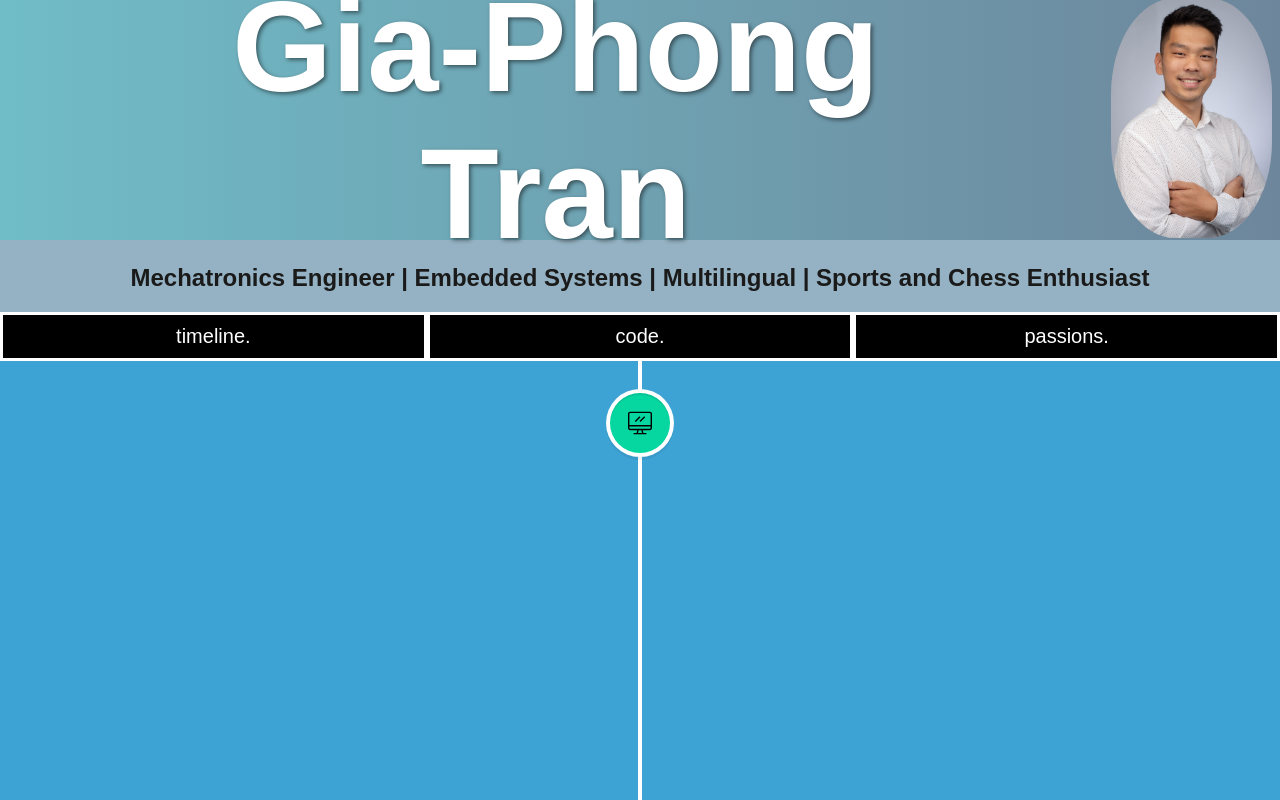
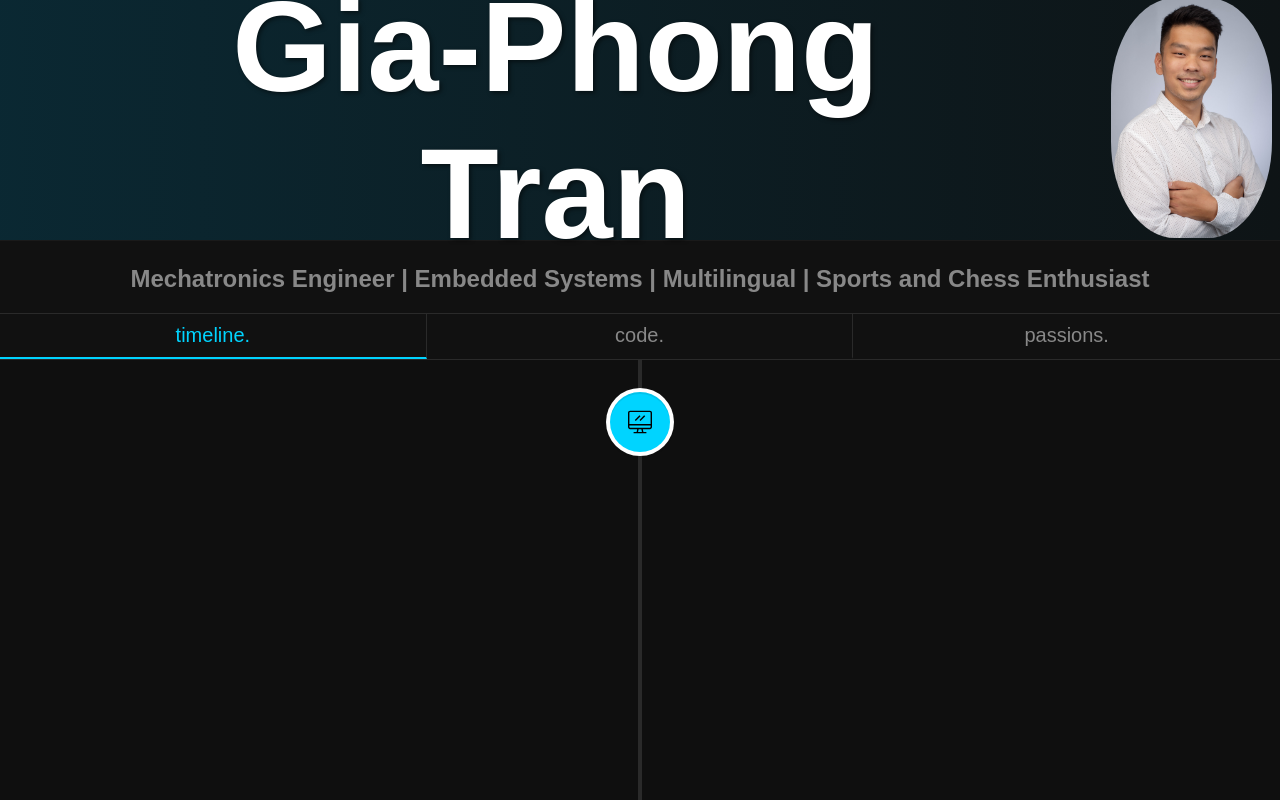
Before and after one commit to G-Phong/g-phong.github.io, a React (Create React App) app: page / in a window 1280 px wide. Shown: the top 800 px of the page. Built offline with nearby package versions, Linux system fonts and the light colour scheme.

Commit message:
Fix #3: Dark mode redesign with Electric Cyan accent

```diff
--- a/src/App.css
+++ b/src/App.css
@@ -1,8 +1,8 @@
 body {
-  background: #3da3d5;
+  background: #0f0f0f;
   font-family: "Montserrat", sans-serif;
   font-size: 16px;
-  color: rgb(53, 53, 53);
+  color: #e0e0e0;
 }
 
 h3 {
@@ -10,9 +10,25 @@ h3 {
 }
 
 .vertical-timeline-element-content {
-  box-shadow: 0 0.25em 0.5em 0 rgba(0, 0, 0, 0.25),
-    0 0.4em 1.25em 0 rgba(0, 0, 0, 0.15) !important;
+  background: #1a1a1a !important;
+  box-shadow: 0 0.25em 0.5em 0 rgba(0, 0, 0, 0.5),
+    0 0.4em 1.25em 0 rgba(0, 0, 0, 0.3) !important;
   padding: 2em 3em !important;
+}
+
+.vertical-timeline-element-content .vertical-timeline-element-title,
+.vertical-timeline-element-content .vertical-timeline-element-subtitle,
+.vertical-timeline-element-content p,
+.vertical-timeline-element-content li {
+  color: #e0e0e0 !important;
+}
+
+.vertical-timeline::before {
+  background: #2a2a2a !important;
+}
+
+.vertical-timeline-element-content-arrow {
+  border-right-color: #1a1a1a !important;
 }
 
 .date {
@@ -54,7 +70,7 @@ h3 {
   .vertical-timeline-element-date {
     display: block !important;
     float: none !important;
-    color: rgb(44, 44, 44);
+    color: #888888 !important;
     margin-top: 1.5em;
   }
 }
@@ -76,7 +92,7 @@ h3 {
   height: 180px;
   object-fit: contain;
   display: block;
-  background-color: #f5f5f5;
+  background-color: #111111;
 }
 
 .buttons-container {
@@ -85,26 +101,40 @@ h3 {
 }
 
 .navigation-bar {
-  background-color: #184257;
+  background-color: #111111;
   display: flex;
   justify-content: space-between;
   align-items: center;
   padding: 0;
+  border-bottom: 1px solid #2a2a2a;
 }
 
 .nav-button {
   flex-grow: 1;
-  width: calc(100% / 3); /* Aufteilen in 3 gleich große Teile */
+  width: calc(100% / 3);
   padding: 10px 0;
-  background-color: black;
-  color: white;
-  border: solid;
+  background-color: #111111;
+  color: #888888;
+  border: none;
+  border-right: 1px solid #2a2a2a;
+  border-bottom: 2px solid transparent;
   cursor: pointer;
   font-size: 20px;
+  transition: color 0.2s, border-bottom-color 0.2s;
+}
+
+.nav-button:last-child {
+  border-right: none;
 }
 
 .nav-button:hover {
-  background-color: #70cfd6;
+  color: #00d4ff;
+  background-color: #1a1a1a;
+}
+
+.nav-button.active {
+  color: #00d4ff;
+  border-bottom: 2px solid #00d4ff;
 }
 
 /**/
--- a/src/components/Footer.css
+++ b/src/components/Footer.css
@@ -1,10 +1,11 @@
 .footer {
-    display: flex; /* Use flexbox to align items */
-    align-items: center; /* Align items vertically */
-    justify-content: space-between; /* Add space between content and social buttons */
-    background-color: #333;
-    color: #fff;
+    display: flex;
+    align-items: center;
+    justify-content: space-between;
+    background-color: #0a0a0a;
+    color: #888888;
     width: 100%;
+    border-top: 1px solid #2a2a2a;
   }
 
   .footer-content {
--- a/src/components/Header.css
+++ b/src/components/Header.css
@@ -10,16 +10,15 @@
 .header-container {
   display: flex;
   align-items: center;
-  position: relative; /* Position relative for absolute positioning of testimonial */
-  background-color: rgb(148, 178, 195);
-  color: #bbbbbb;
-  justify-content: center; /* Center horizontally */
-  background: linear-gradient(to right, #a9a9a9, #40585f, #70c1cb, #6d7991);
+  position: relative;
+  justify-content: center;
+  background: linear-gradient(to right, #0f0f0f, #0d1f2d, #0a2a35, #0f0f0f);
   background-size: 400% 100%;
   animation: gradientAnimation 10s ease infinite;
-  text-shadow: 2px 2px 4px rgba(0, 0, 0, 0.5);
+  text-shadow: 2px 2px 8px rgba(0, 212, 255, 0.3);
   height: 30vh;
   padding: 0;
+  border-bottom: 1px solid #1a1a1a;
 }
 
 .title {
@@ -70,9 +69,10 @@
   height: 3vh;
   text-align: center;
   font-family: "Bebas Neue", sans-serif;
-  background-color: rgb(148, 178, 195);
-  color: rgb(26, 26, 26);
+  background-color: #111111;
+  color: #888888;
   margin: 0;
   padding-top: 3vh;
   padding-bottom: 3vh;
+  border-bottom: 1px solid #2a2a2a;
 }
--- a/src/components/Timeline.jsx
+++ b/src/components/Timeline.jsx
@@ -20,7 +20,7 @@ import {
 import "react-vertical-timeline-component/style.min.css";
 
 function Timeline() {
-  let workIconStyles = { background: "#06D6A0" };
+  let workIconStyles = { background: "#00d4ff" };
   let schoolIconStyles = { background: "#f9c74f" };
 
   return (
```
